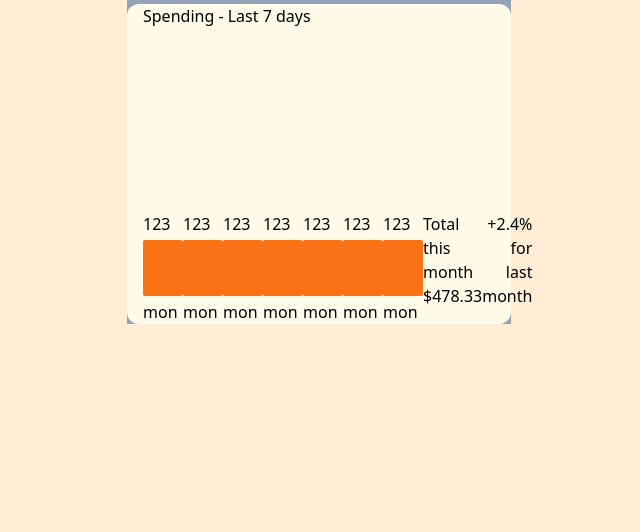
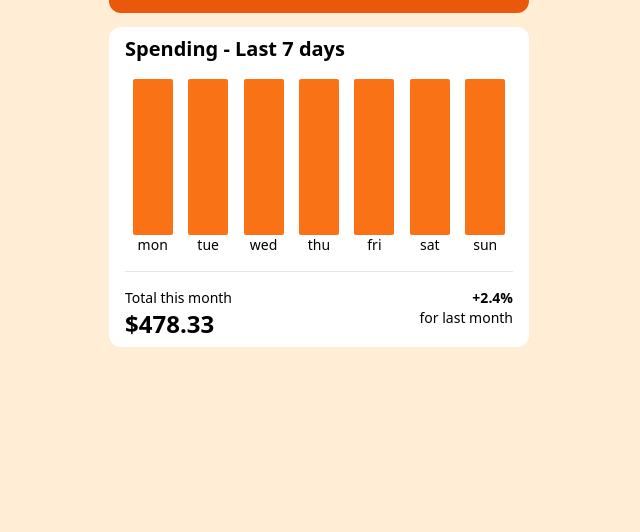
Before and after one commit to theisolatedmonk/expenses_chart, a plain HTML site: page index.html in a window 1280 px wide. Shown: the part 268-800 px from the top of the page, without its empty margins (321-961 px from the left). Drawn offline with Linux system fonts and the light colour scheme.

Commit message:
initial commit

```diff
--- a/index.html
+++ b/index.html
@@ -7,65 +7,67 @@
     <meta name="viewport" content="width=device-width, initial-scale=1.0">
     <title>Document</title>
     <link href="/dist/output.css" rel="stylesheet">
+    <script src="index.js" defer></script>
 </head>
 
 <body class="flex justify-center items-center h-screen bg-orange-100">
-    <div class="container h-96 w-96 bg-slate-400 flex flex-col justify-between">
-        <div class="contain1 flex justify-between bg-orange-600 h-14 rounded-xl">
+    <div class="container h-[430px] w-[420px]  flex flex-col justify-between">
+        <div class="contain1 flex justify-between items-center bg-orange-600 h-24 rounded-xl px-4">
             <div class="txtbalence flex flex-col px-4">
                 <p class="mybal text-sm text-white ">My balance</p>
-                <h1 id=" balamt" class="font-bold text-white">$921.48</h1>
+                <h1 id=" balamt" class="font-bold text-white text-xl">$921.48</h1>
             </div>
-            <div id="logobox"><img src="\images\logo.svg" alt=""></div>
+            <div id="logobox" class="h-16 w-16 flex items-center"><img src="\images\logo.svg" alt=""></div>
         </div>
-        <div class="contain2 bg-yellow-50 h-80 gap-4 justify-between rounded-xl flex flex-col px-4">
-            <h1>Spending - Last 7 days</h1>
-            <div class="bardayval flex justify-between ">
-                <div class="graph flex justify-between flex-col gap-1 h-28">
-                    <div class="monvalue"> 123</div>
-                    <div id="mon" class="mon w-10 bg-orange-500 h-full rounded-sm"></div>
-                    <div id="mon1" class="w-8 ">mon</div>
+        <div class="contain2 bg-white h-80 gap-4 justify-between rounded-xl flex flex-col px-4 py-2">
+            <h1 class=" font-bold text-xl">Spending - Last 7 days</h1>
+            <div class="bardayval flex h-48 items-center text-sm text-center ">
+                <div class="graph ">
+                    <div id="mon_amt" class="monvalue value "> 123</div>
+                    <div id="mon1" class="mon graphcolrd"></div>
+                    <div id="mon2">mon</div>
                 </div>
-                <div class="graph flex justify-between flex-col gap-1 h-28">
-                    <div class="monvalue"> 123</div>
-                    <div id="mon" class="mon w-10 bg-orange-500 h-full rounded-sm"></div>
-                    <div id="mon1" class="w-8 ">mon</div>
+                <div class="graph ">
+                    <div id="tue_amt" class="tuevalue value"> 123</div>
+                    <div id="tue1" class="tue graphcolrd"></div>
+                    <div id="tue2">tue</div>
                 </div>
-                <div class="graph flex justify-between flex-col gap-1 h-28">
-                    <div class="monvalue"> 123</div>
-                    <div id="mon" class="mon w-10 bg-orange-500 h-full rounded-sm"></div>
-                    <div id="mon1" class="w-8 ">mon</div>
+                <div class="graph ">
+                    <div id="wed_amt" class="wedvalue value"> 123</div>
+                    <div id="wed1" class="wed graphcolrd"></div>
+                    <div id="wed2">wed</div>
                 </div>
-                <div class="graph flex justify-between flex-col gap-1 h-28">
-                    <div class="monvalue"> 123</div>
-                    <div id="mon" class="mon w-10 bg-orange-500 h-full rounded-sm"></div>
-                    <div id="mon1" class="w-8 ">mon</div>
+                <div class="graph ">
+                    <div id="thu_amt" class="thuvalue value"> 123</div>
+                    <div id="thu1" class="thu graphcolrd"></div>
+                    <div id="thu2">thu</div>
                 </div>
-                <div class="graph flex justify-between flex-col gap-1 h-28">
-                    <div class="monvalue"> 123</div>
-                    <div id="mon" class="mon w-10 bg-orange-500 h-full rounded-sm"></div>
-                    <div id="mon1" class="w-8 ">mon</div>
+                <div class="graph ">
+                    <div id="fri_amt" class="frivalue value"> 123</div>
+                    <div id="fri1" class="fri graphcolrd"></div>
+                    <div id="fri2">fri</div>
                 </div>
-                <div class="graph flex justify-between flex-col gap-1 h-28">
-                    <div class="monvalue"> 123</div>
-                    <div id="mon" class="mon w-10 bg-orange-500 h-full rounded-sm"></div>
-                    <div id="mon1" class="w-8 ">mon</div>
+                <div class="graph ">
+                    <div id="sat_amt" class="satvalue value"> 123</div>
+                    <div id="sat1" class="sat graphcolrd"></div>
+                    <div id="sat2">sat</div>
                 </div>
-                <div class="graph flex justify-between flex-col gap-1 h-28">
-                    <div class="monvalue"> 123</div>
-                    <div id="mon" class="mon w-10 bg-orange-500 h-full rounded-sm"></div>
-                    <div id="mon1" class="w-8 ">mon</div>
+                <div class="graph ">
+                    <div id="sun_amt" class="sunvalue value"> 123</div>
+                    <div id="sun1" class="sun graphcolrd"></div>
+                    <div id="sun2">sun</div>
                 </div>
-                <hr>
-                <div class="totalamtpercent flex justify-between">
-                    <div class="txtamttotal flex flex-col">
-                        <p>Total this month</p>
-                        <h1 id="totalamt">$478.33</h1>
-                    </div>
-                    <div class="percenttxt flex flex-col text-right ">
-                        <p id="percent" class="">+2.4%</p>
-                        <p>for last month</p>
-                    </div>
+
+            </div>
+            <hr>
+            <div class="totalamtpercent flex justify-between">
+                <div class="txtamttotal flex flex-col">
+                    <p class="text-sm">Total this month</p>
+                    <h1 id="totalamt" class="text-2xl font-bold">$478.33</h1>
+                </div>
+                <div class="percenttxt flex flex-col text-right ">
+                    <p id="percent" class="text-sm font-bold">+2.4%</p>
+                    <p class="text-sm">for last month</p>
                 </div>
 
             </div>
--- a/input.css
+++ b/input.css
@@ -1,3 +1,14 @@
 @tailwind base;
 @tailwind components;
 @tailwind utilities;
+.value {
+    @apply bg-stone-800 rounded-sm h-8 w-full text-white text-center hidden;
+}
+
+.graph {
+    @apply flex justify-between items-center flex-col h-44 w-14;
+}
+
+.graphcolrd {
+    @apply w-10 bg-orange-500 h-full rounded-sm
+}
```
Also changed, not shown: dist/output.css.
